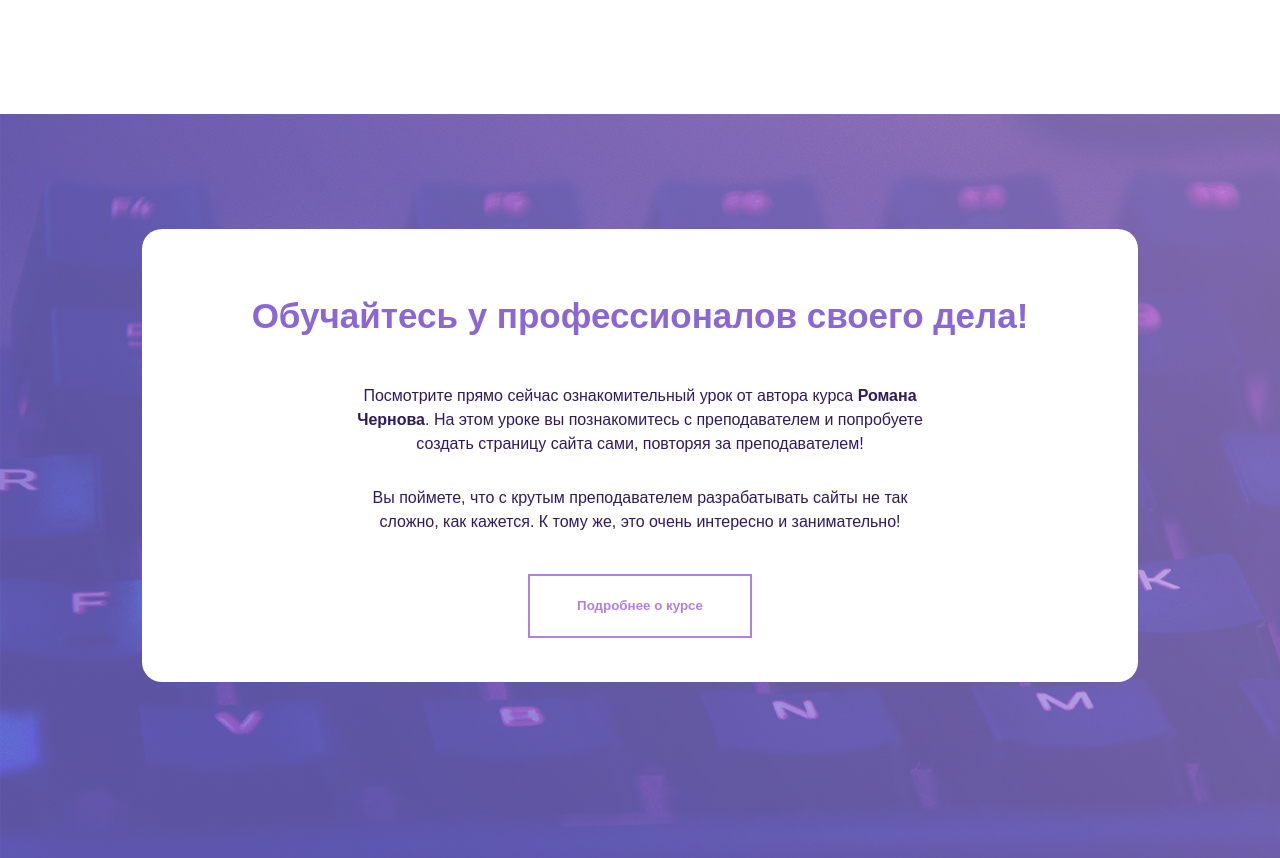
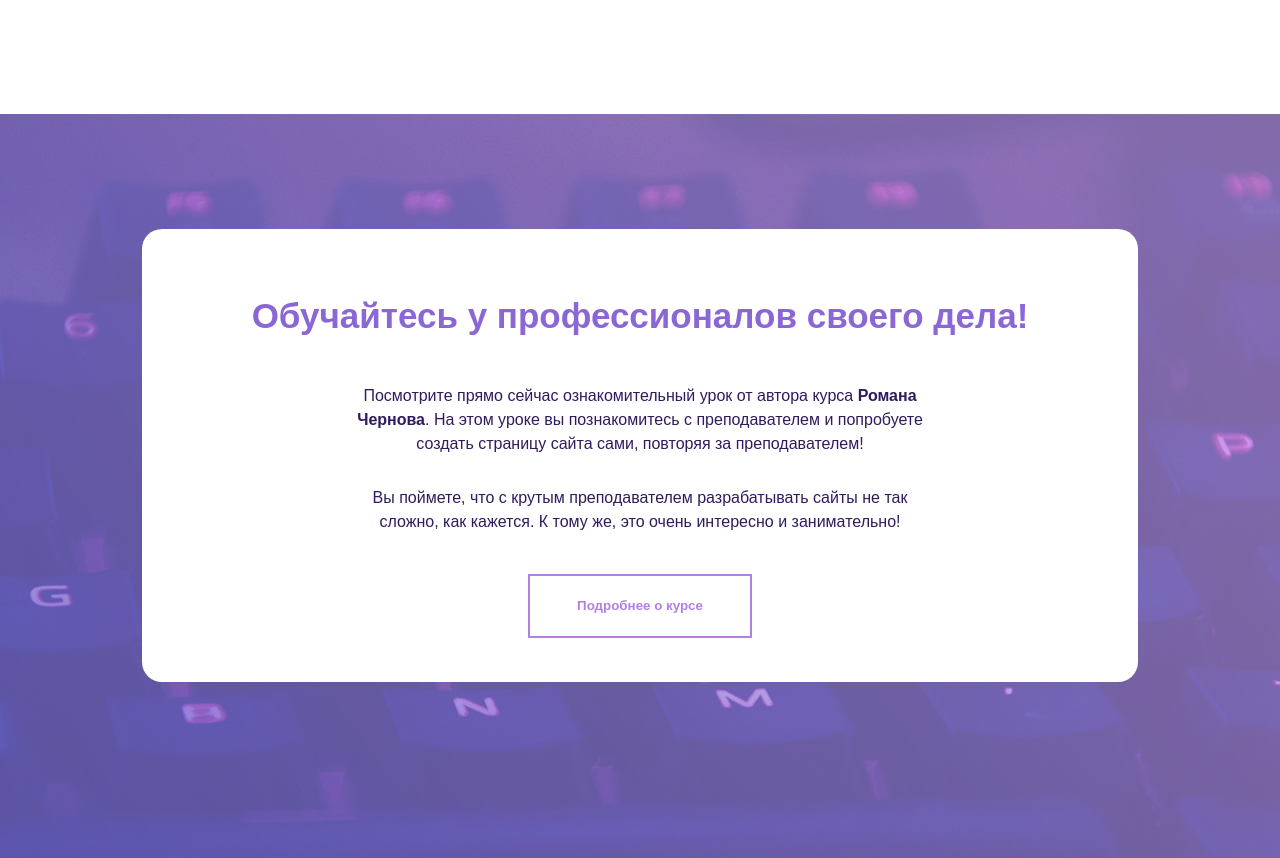
Before and after one commit to alexdmw2015-web/first_landing, a plain HTML site: page index.html in a window 1280 px wide. Shown: the part 1250-2108 px from the top of the page. Drawn offline with Linux system fonts and the light colour scheme.

Commit message:
Add files via upload

```diff
--- a/css/styles.css
+++ b/css/styles.css
@@ -4,12 +4,13 @@
 }
 
 body {
-  font-family: "Arial", sans-serif;
+    font-family: "Arial", sans-serif;
 }
 
 .main {
     background-image: url(../images/bg.png);
     background-position: center;
+    background-size: cover;
     padding: 35px 0 175px 0;
 }
 
@@ -105,6 +106,8 @@ button {
 
 .third {
     background-image: url(../images/bg2.png);
+    background-position: center;
+    background-size: cover;
     padding: 115px 0 30px 0;
 }
 
@@ -116,7 +119,7 @@ button {
     text-align: center;
     margin: 0 auto;
     padding: 60px 0 44px 0;
-     margin-bottom: 180px;
+    margin-bottom: 180px;
 }
 
 .third-section-title {
```
